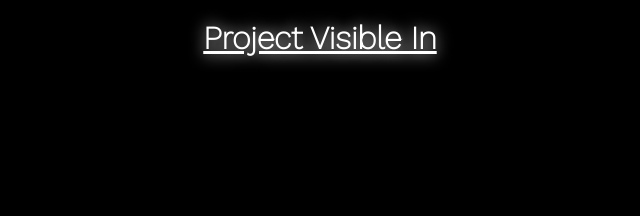
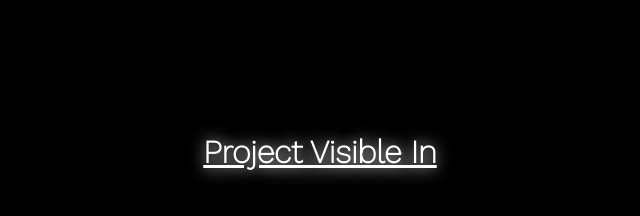
Before and after one commit to maxsspot/project2, a plain HTML site: page index.html in a window 1280 px wide. Shown: the whole page, without its empty margins (320-960 px from the left). Drawn offline with nearby package versions, Linux system fonts and the light colour scheme.

Commit message:
Update index.html

```diff
--- a/index.html
+++ b/index.html
@@ -9,7 +9,7 @@
 	<title>My IR Project</title>
 	</head>
 	<body oncontextmenu = "return false;">
-		<div id = "overlay"><div id = "afdsdokfdsfs"><br><h1><u>Project Visible In</u></h1><br><h2 id = "demo"></h2></div></div>
+		<div id = "overlay"><br><br><br><br><br><br><br><h1><u>Project Visible In</u></h1><br><h2 id = "demo"></h2></div>
 	    <div id = "first">
             <br>
             <br>
```
